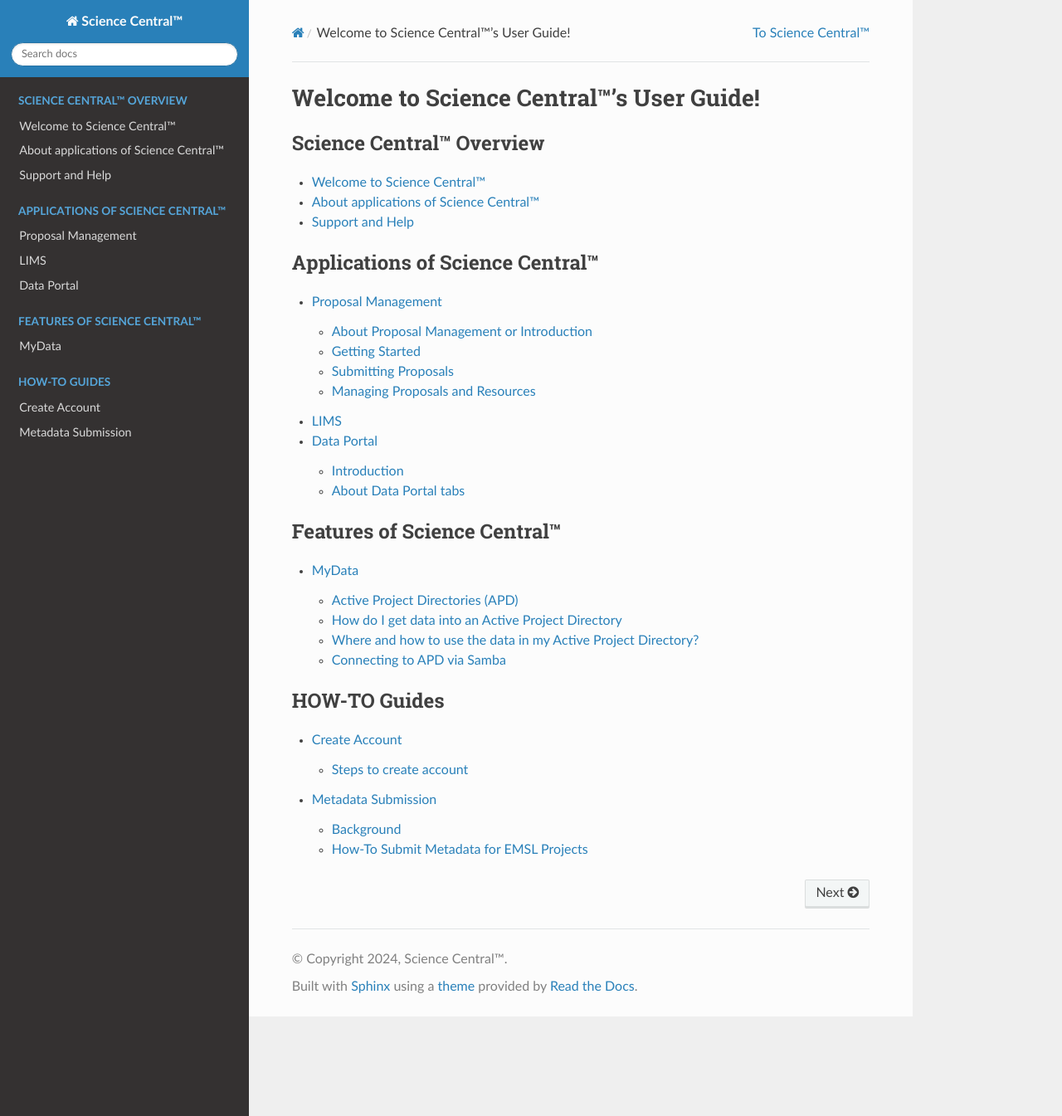
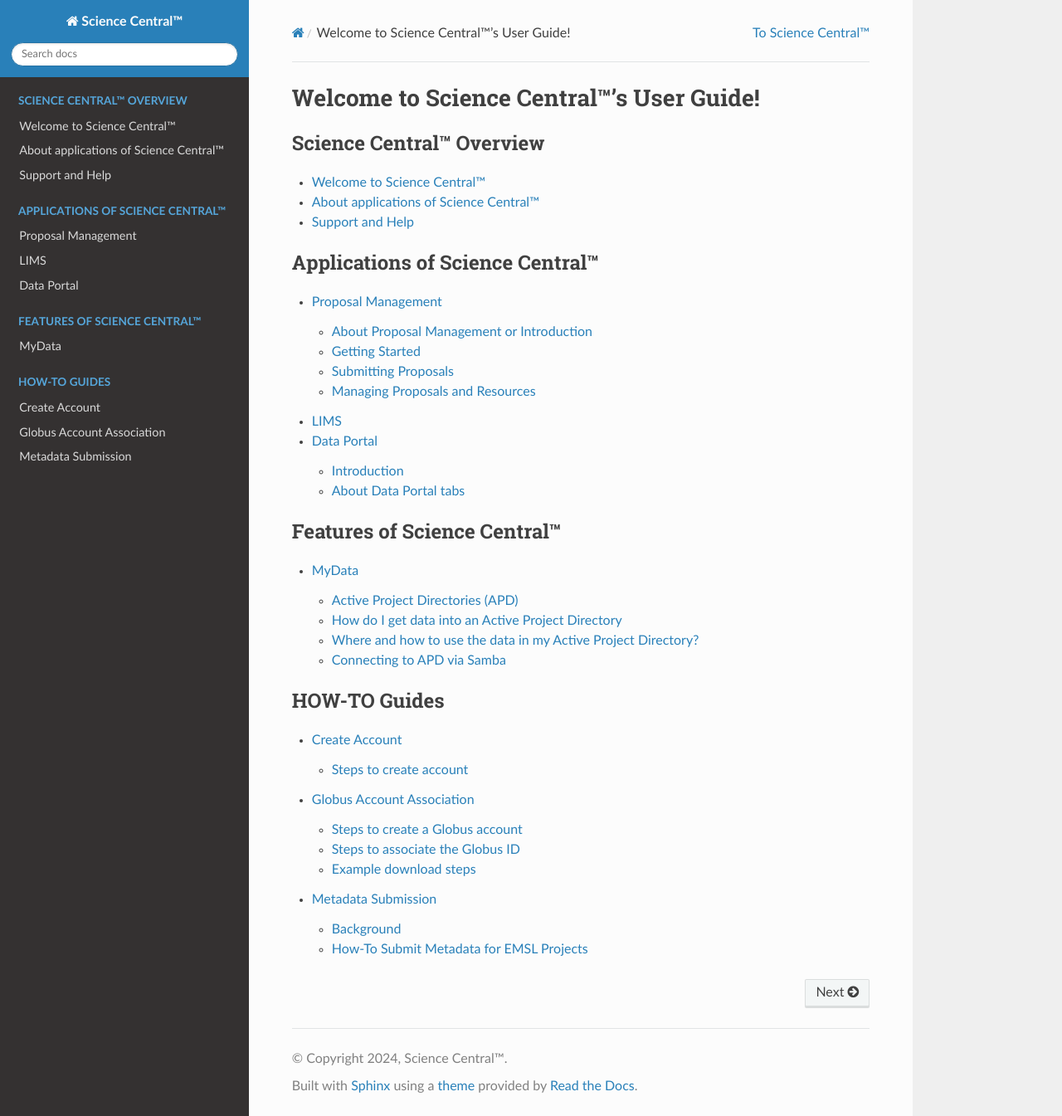
Before and after one commit to EMSL-Computing-and-Data-Operations/science-central-documentation, a Sphinx documentation site: the page built from docs/index.rst, in a window 1280 px wide and 1345 px high. Shown: the whole window at 83% size. Built offline with Sphinx 7.4.7 and the Read the Docs theme 3.1.0, drawn with Linux system fonts in a browser that asks for light colours; some of the changed lines change nothing that is shown.

Commit message:
Merge UAT into main (#5)
* globus doc changes

* Globus external links open in new tab

* Globus NavPanel simplified to show Settings icon

* First globus link takes the user to get-started page

---------

Co-authored-by: Ravichandran <ravi.ravichandran@pnnl.gov>

```diff
--- /dev/null
+++ b/docs/howto_guides/create_globus_account.md
@@ -0,0 +1,58 @@
+# Globus account association
+
+If you are downloading a cart whose size is more than 10 GB, a <a href="https://www.globus.org/get-started" target="_blank">Globus</a> account is needed to download data reliably and efficiently. Once a Globus account is created, it needs to be associated with your Science Central™ account.
+
+If you do not have a Globus account associated with your Science Central account, the following message is seen when trying to download a cart.
+
+![DP_NoGlobus](../_static/images/create_globus_account/Step00_DP_NoGlobus.jpg)
+
+## Steps to create a Globus account
+1. Go to <a href="https://www.globus.org/" target="_blank">Globus</a> website. You will be prompted to login with a screen. If your organization is listed, choose that to log into Globus. If not, sign in with Github or Google or ORCID iD. The following images are shown with a Google sign in.
+
+![GlobusLogin](../_static/images/create_globus_account/Step01_GlobusLogin.jpg)
+
+2. Once you sign into Globus, click on “Settings” on the left navigation bar.
+
+![GlobusNavPanel](../_static/images/create_globus_account/Step02_GlobusNavPanel.jpg)
+
+3. From the Settings screen, copy the Globus ID. Make sure the down arrow is clicked to expand the chosen identity. This reveals the details shown below.
+
+![GlobusIdentity](../_static/images/create_globus_account/Step03_GlobusIdentity.jpg)
+
+## Steps to associate the Globus ID
+1. Go to Science Central/Data card and choose the gear icon as shown below. The user needs to be logged into Science Central to see the gear icon.
+
+![DP_SettingsIcon](../_static/images/create_globus_account/Step11_DP_SettingsIcon.jpg)
+
+2. The following screen pops up. Paste the Globus ID and click “Add”. After the add is successful click the “Close” button.
+
+![DP_Settings](../_static/images/create_globus_account/Step12_DP_Settings.jpg)
+
+## Example download steps
+Once the files are chosen, click the "DOWNLOAD" button.
+
+1. From the Download Data screen, choose “Globus” and click the “Download” button.
+
+![DP_WithGlobus](../_static/images/create_globus_account/Step21_DP_WithGlobus.jpg)
+
+Once you see the “Created a Globus guest collection for your download” message, click on the “Go to guest collection” link.
+
+2. You will be prompted with a Globus login screen.
+
+![GlobusLoginPrompt](../_static/images/create_globus_account/Step22_GlobusLoginPrompt.jpg)
+
+3. Once you log in, the following permission screen appears. Click on “Allow” button.
+
+![GlobusLoginPermission](../_static/images/create_globus_account/Step23_GlobusLoginPermission.jpg)
+
+4. The collection appears as shown below.
+
+![GlobusCollection](../_static/images/create_globus_account/Step24_GlobusCollection.jpg)
+
+5. After selecting the collection, right click and choose “Download”.
+
+![CollectionContextMenu](../_static/images/create_globus_account/Step25_CollectionContextMenu.jpg)
+
+6. The download will start. The following screen shows the image after the download is completed.
+
+![DownloadComplete](../_static/images/create_globus_account/Step26_DownloadComplete.jpg)
--- a/docs/index.rst
+++ b/docs/index.rst
@@ -31,6 +31,7 @@
    :caption: HOW-TO Guides
 
    Create Account <./howto_guides/create_account.md>
+   Globus Account Association <./howto_guides/create_globus_account.md>
    Metadata Submission <./howto_guides/lims_metadata.md>
 
 .. Indices and tables
```
Also changed, not shown: docs/_static/images/create_globus_account/Step00_DP_NoGlobus.jpg (added), docs/_static/images/create_globus_account/Step01_GlobusLogin.jpg (added), docs/_static/images/create_globus_account/Step02_GlobusNavPanel.jpg (added), docs/_static/images/create_globus_account/Step03_GlobusIdentity.jpg (added), docs/_static/images/create_globus_account/Step11_DP_SettingsIcon.jpg (added), docs/_static/images/create_globus_account/Step12_DP_Settings.jpg (added), docs/_static/images/create_globus_account/Step21_DP_WithGlobus.jpg (added), docs/_static/images/create_globus_account/Step22_GlobusLoginPrompt.jpg (added), docs/_static/images/create_globus_account/Step23_GlobusLoginPermission.jpg (added), docs/_static/images/create_globus_account/Step24_GlobusCollection.jpg (added), docs/_static/images/create_globus_account/Step25_CollectionContextMenu.jpg (added), docs/_static/images/create_globus_account/Step26_DownloadComplete.jpg (added).
